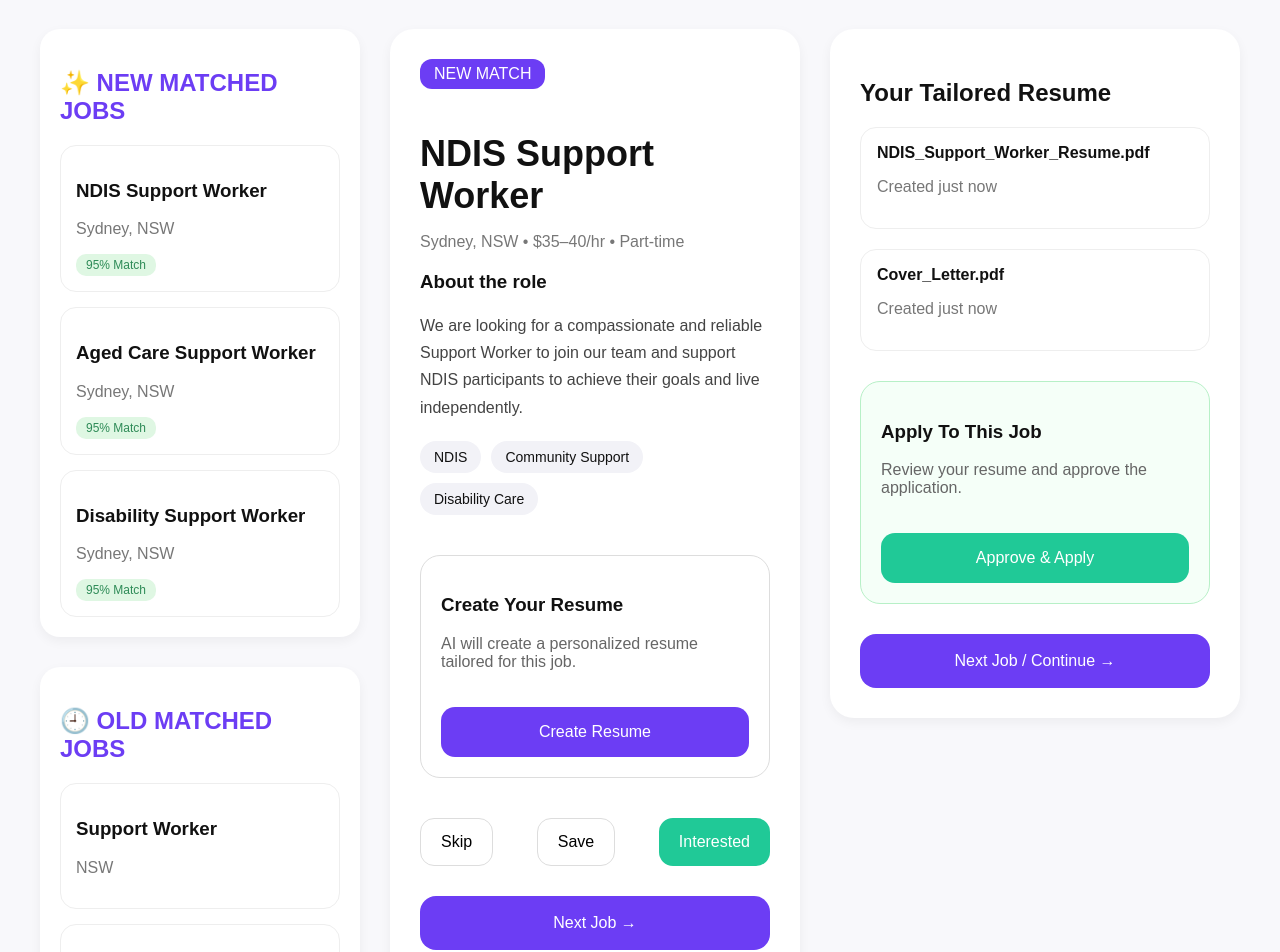
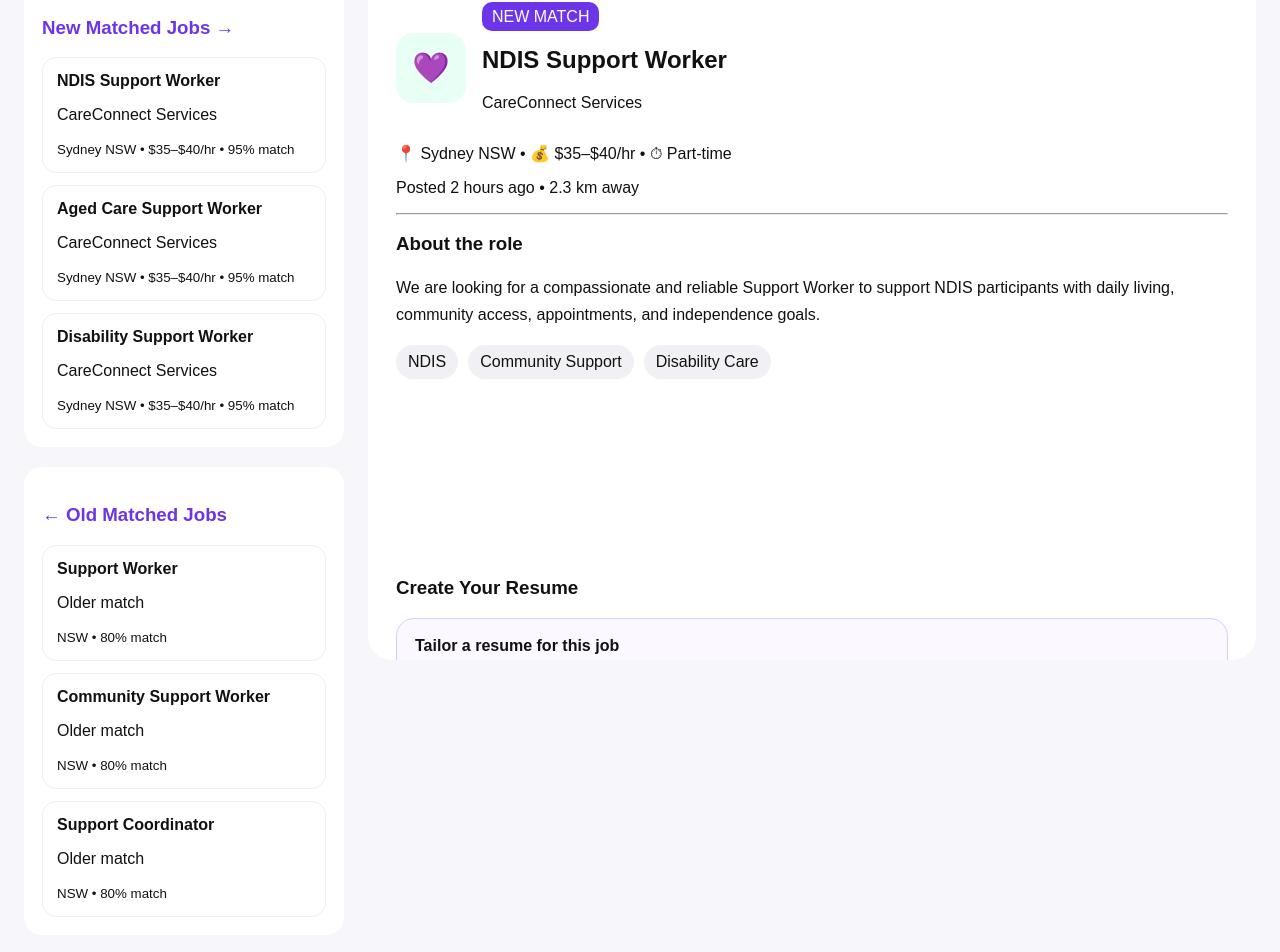
Before and after one commit to Calsie-ai/Calsie, a Next.js app in the folder frontend/: page / in a window 1280 px wide. Shown: the part 166-1118 px from the top of the page. Built offline with nearby package versions, Linux system fonts and the light colour scheme.

Commit message:
Update page.tsx

```diff
--- a/frontend/app/page.tsx
+++ b/frontend/app/page.tsx
@@ -1,370 +1,114 @@
 export default function HomePage() {
   return (
-    <main
-      style={{
-        padding: "40px",
-        fontFamily: "Arial, sans-serif",
-        background: "#f8f8fb",
-        minHeight: "100vh",
-      }}
-    >
-      {/* HEADER */}
-      <div style={{ marginBottom: "40px" }}>
-        <h1
-          style={{
-            fontSize: "42px",
-            fontWeight: 700,
-            marginBottom: "10px",
-          }}
-        >
-          Aplix – Job Match & Apply Workflow
-        </h1>
+    <main style={{ minHeight: "100vh", background: "#f7f6fb", padding: 24, fontFamily: "Arial" }}>
+      <h1>Aplix Job Swipe</h1>
+      <p>Swipe right for new matched jobs. Swipe left for old matched jobs. Scroll down to create resume and apply.</p>
 
-        <p
-          style={{
-            fontSize: "18px",
-            color: "#666",
-          }}
-        >
-          Swipe to explore new matches. Create a tailored resume, then apply
-          with one click.
-        </p>
-      </div>
+      <section style={{ display: "grid", gridTemplateColumns: "320px 1fr", gap: 24, marginTop: 24 }}>
+        {/* LEFT JOB LIST */}
+        <aside>
+          <div style={{ background: "white", borderRadius: 18, padding: 18 }}>
+            <h3 style={{ color: "#6d35e8" }}>New Matched Jobs →</h3>
 
-      {/* MAIN GRID */}
-      <div
-        style={{
-          display: "grid",
-          gridTemplateColumns: "320px 1fr 1fr",
-          gap: "30px",
-          alignItems: "start",
-        }}
-      >
-        {/* LEFT SIDEBAR */}
-        <div>
-          {/* NEW MATCHES */}
-          <div
-            style={{
-              background: "white",
-              borderRadius: "20px",
-              padding: "20px",
-              marginBottom: "30px",
-              boxShadow: "0 4px 12px rgba(0,0,0,0.05)",
-            }}
-          >
-            <h2 style={{ color: "#6c3df4" }}>✨ NEW MATCHED JOBS</h2>
-
-            {[
-              "NDIS Support Worker",
-              "Aged Care Support Worker",
-              "Disability Support Worker",
-            ].map((job, index) => (
-              <div
-                key={index}
-                style={{
-                  border: "1px solid #eee",
-                  borderRadius: "16px",
-                  padding: "15px",
-                  marginTop: "15px",
-                }}
-              >
-                <h3>{job}</h3>
-                <p style={{ color: "#777" }}>Sydney, NSW</p>
-                <div
-                  style={{
-                    background: "#dff7e3",
-                    color: "#2e8b57",
-                    display: "inline-block",
-                    padding: "4px 10px",
-                    borderRadius: "10px",
-                    fontSize: "12px",
-                  }}
-                >
-                  95% Match
-                </div>
+            {["NDIS Support Worker", "Aged Care Support Worker", "Disability Support Worker"].map((job) => (
+              <div key={job} style={{ border: "1px solid #eee", borderRadius: 14, padding: 14, marginTop: 12 }}>
+                <strong>{job}</strong>
+                <p>CareConnect Services</p>
+                <small>Sydney NSW • $35–$40/hr • 95% match</small>
               </div>
             ))}
           </div>
 
-          {/* OLD MATCHES */}
-          <div
-            style={{
-              background: "white",
-              borderRadius: "20px",
-              padding: "20px",
-              boxShadow: "0 4px 12px rgba(0,0,0,0.05)",
-            }}
-          >
-            <h2 style={{ color: "#6c3df4" }}>🕘 OLD MATCHED JOBS</h2>
+          <div style={{ background: "white", borderRadius: 18, padding: 18, marginTop: 20 }}>
+            <h3 style={{ color: "#6d35e8" }}>← Old Matched Jobs</h3>
 
-            {[
-              "Support Worker",
-              "Community Support Worker",
-              "Support Coordinator",
-            ].map((job, index) => (
-              <div
-                key={index}
-                style={{
-                  border: "1px solid #eee",
-                  borderRadius: "16px",
-                  padding: "15px",
-                  marginTop: "15px",
-                }}
-              >
-                <h3>{job}</h3>
-                <p style={{ color: "#777" }}>NSW</p>
+            {["Support Worker", "Community Support Worker", "Support Coordinator"].map((job) => (
+              <div key={job} style={{ border: "1px solid #eee", borderRadius: 14, padding: 14, marginTop: 12 }}>
+                <strong>{job}</strong>
+                <p>Older match</p>
+                <small>NSW • 80% match</small>
               </div>
             ))}
           </div>
-        </div>
+        </aside>
 
-        {/* JOB DETAILS */}
-        <div
-          style={{
-            background: "white",
-            borderRadius: "24px",
-            padding: "30px",
-            boxShadow: "0 4px 12px rgba(0,0,0,0.05)",
-          }}
-        >
-          <div
-            style={{
-              background: "#6c3df4",
-              color: "white",
-              display: "inline-block",
-              padding: "6px 14px",
-              borderRadius: "12px",
-              marginBottom: "20px",
-            }}
-          >
-            NEW MATCH
+        {/* MAIN SINGLE PAGE JOB CARD */}
+        <section style={{ background: "white", borderRadius: 24, padding: 28, maxHeight: "85vh", overflowY: "auto" }}>
+          <div style={{ display: "flex", alignItems: "center", gap: 16 }}>
+            <div style={{ width: 70, height: 70, borderRadius: 18, background: "#e8fff6", display: "grid", placeItems: "center", fontSize: 30 }}>
+              💜
+            </div>
+            <div>
+              <span style={{ background: "#6d35e8", color: "white", padding: "6px 10px", borderRadius: 10 }}>NEW MATCH</span>
+              <h2>NDIS Support Worker</h2>
+              <p>CareConnect Services</p>
+            </div>
           </div>
 
-          <h1 style={{ fontSize: "36px", marginBottom: "10px" }}>
-            NDIS Support Worker
-          </h1>
+          <p style={{ marginTop: 16 }}>📍 Sydney NSW • 💰 $35–$40/hr • ⏱ Part-time</p>
+          <p>Posted 2 hours ago • 2.3 km away</p>
 
-          <p style={{ color: "#777", marginBottom: "20px" }}>
-            Sydney, NSW • $35–40/hr • Part-time
+          <hr />
+
+          <h3>About the role</h3>
+          <p style={{ lineHeight: 1.7 }}>
+            We are looking for a compassionate and reliable Support Worker to support NDIS participants with daily living,
+            community access, appointments, and independence goals.
           </p>
 
-          <h3>About the role</h3>
-
-          <p
-            style={{
-              color: "#444",
-              lineHeight: 1.7,
-            }}
-          >
-            We are looking for a compassionate and reliable Support Worker to
-            join our team and support NDIS participants to achieve their goals
-            and live independently.
-          </p>
-
-          {/* TAGS */}
-          <div
-            style={{
-              display: "flex",
-              gap: "10px",
-              marginTop: "20px",
-              flexWrap: "wrap",
-            }}
-          >
-            {["NDIS", "Community Support", "Disability Care"].map(
-              (tag, index) => (
-                <div
-                  key={index}
-                  style={{
-                    background: "#f2f2f7",
-                    padding: "8px 14px",
-                    borderRadius: "999px",
-                    fontSize: "14px",
-                  }}
-                >
-                  {tag}
-                </div>
-              )
-            )}
+          <div style={{ display: "flex", gap: 10, flexWrap: "wrap" }}>
+            {["NDIS", "Community Support", "Disability Care"].map((tag) => (
+              <span key={tag} style={{ background: "#f1f1f5", padding: "8px 12px", borderRadius: 999 }}>{tag}</span>
+            ))}
           </div>
 
-          {/* CREATE RESUME */}
-          <div
-            style={{
-              marginTop: "40px",
-              border: "1px solid #ddd",
-              borderRadius: "20px",
-              padding: "20px",
-            }}
-          >
-            <h3>Create Your Resume</h3>
+          <div style={{ height: 180 }} />
 
-            <p style={{ color: "#666" }}>
-              AI will create a personalized resume tailored for this job.
-            </p>
-
-            <button
-              style={{
-                width: "100%",
-                background: "#6c3df4",
-                color: "white",
-                border: "none",
-                padding: "16px",
-                borderRadius: "14px",
-                marginTop: "20px",
-                fontSize: "16px",
-                cursor: "pointer",
-              }}
-            >
+          <h3>Create Your Resume</h3>
+          <div style={{ border: "1px solid #d8c9ff", background: "#fbf8ff", borderRadius: 18, padding: 18 }}>
+            <strong>Tailor a resume for this job</strong>
+            <p>AI will create a resume using your saved profile and this job description.</p>
+            <button style={{ width: "100%", background: "#6d35e8", color: "white", border: 0, borderRadius: 14, padding: 16 }}>
               Create Resume
             </button>
           </div>
 
-          {/* ACTIONS */}
-          <div
-            style={{
-              display: "flex",
-              justifyContent: "space-between",
-              marginTop: "40px",
-            }}
-          >
-            <button
-              style={{
-                padding: "14px 20px",
-                borderRadius: "14px",
-                border: "1px solid #ddd",
-                background: "white",
-              }}
-            >
-              Skip
-            </button>
+          <div style={{ marginTop: 26 }}>
+            <h3>Your Tailored Resume</h3>
+            <div style={{ border: "1px solid #eee", borderRadius: 14, padding: 14 }}>
+              📄 NDIS_Support_Worker_Resume.pdf
+              <button style={{ float: "right" }}>Preview</button>
+            </div>
 
-            <button
-              style={{
-                padding: "14px 20px",
-                borderRadius: "14px",
-                border: "1px solid #ddd",
-                background: "white",
-              }}
-            >
-              Save
-            </button>
+            <h3>Cover Letter</h3>
+            <div style={{ border: "1px solid #eee", borderRadius: 14, padding: 14 }}>
+              📄 Cover_Letter_NDIS_Support_Worker.pdf
+              <button style={{ float: "right" }}>Preview</button>
+            </div>
+          </div>
 
-            <button
-              style={{
-                padding: "14px 20px",
-                borderRadius: "14px",
-                border: "none",
-                background: "#20c997",
-                color: "white",
-              }}
-            >
-              Interested
+          <div style={{ marginTop: 26, border: "1px solid #b9efc8", background: "#f3fff6", borderRadius: 18, padding: 18 }}>
+            <h3>Apply To This Job</h3>
+            <p>Before resume creation, this button is grey. After resume creation, it turns green.</p>
+
+            <button style={{ width: "100%", background: "#22b96b", color: "white", border: 0, borderRadius: 14, padding: 16 }}>
+              Apply
             </button>
           </div>
 
-          {/* NEXT JOB */}
-          <button
-            style={{
-              width: "100%",
-              marginTop: "30px",
-              background: "#6c3df4",
-              color: "white",
-              border: "none",
-              padding: "18px",
-              borderRadius: "16px",
-              fontSize: "16px",
-            }}
-          >
-            Next Job →
-          </button>
-        </div>
-
-        {/* APPLY PANEL */}
-        <div
-          style={{
-            background: "white",
-            borderRadius: "24px",
-            padding: "30px",
-            boxShadow: "0 4px 12px rgba(0,0,0,0.05)",
-          }}
-        >
-          <h2>Your Tailored Resume</h2>
-
-          {/* RESUME FILE */}
-          <div
-            style={{
-              border: "1px solid #eee",
-              borderRadius: "16px",
-              padding: "16px",
-              marginTop: "20px",
-            }}
-          >
-            <strong>NDIS_Support_Worker_Resume.pdf</strong>
-            <p style={{ color: "#777" }}>Created just now</p>
-          </div>
-
-          {/* COVER LETTER */}
-          <div
-            style={{
-              border: "1px solid #eee",
-              borderRadius: "16px",
-              padding: "16px",
-              marginTop: "20px",
-            }}
-          >
-            <strong>Cover_Letter.pdf</strong>
-            <p style={{ color: "#777" }}>Created just now</p>
-          </div>
-
-          {/* APPLY */}
-          <div
-            style={{
-              marginTop: "30px",
-              background: "#f5fff8",
-              border: "1px solid #b7f0c7",
-              borderRadius: "20px",
-              padding: "20px",
-            }}
-          >
-            <h3>Apply To This Job</h3>
-
-            <p style={{ color: "#666" }}>
-              Review your resume and approve the application.
-            </p>
-
-            <button
-              style={{
-                width: "100%",
-                marginTop: "20px",
-                background: "#20c997",
-                color: "white",
-                border: "none",
-                padding: "16px",
-                borderRadius: "14px",
-                fontSize: "16px",
-              }}
-            >
+          <div style={{ marginTop: 18, border: "1px solid #d8c9ff", background: "#fbf8ff", borderRadius: 18, padding: 18 }}>
+            <strong>Approve before applying</strong>
+            <p>Your application will be submitted only after your approval.</p>
+            <button style={{ width: "100%", background: "#6d35e8", color: "white", border: 0, borderRadius: 14, padding: 16 }}>
               Approve & Apply
             </button>
           </div>
 
-          {/* CONTINUE */}
-          <button
-            style={{
-              width: "100%",
-              marginTop: "30px",
-              background: "#6c3df4",
-              color: "white",
-              border: "none",
-              padding: "18px",
-              borderRadius: "16px",
-              fontSize: "16px",
-            }}
-          >
+          <button style={{ marginTop: 20, width: "100%", background: "#6d35e8", color: "white", border: 0, borderRadius: 14, padding: 18 }}>
             Next Job / Continue →
           </button>
-        </div>
-      </div>
+        </section>
+      </section>
     </main>
   );
 }
```
